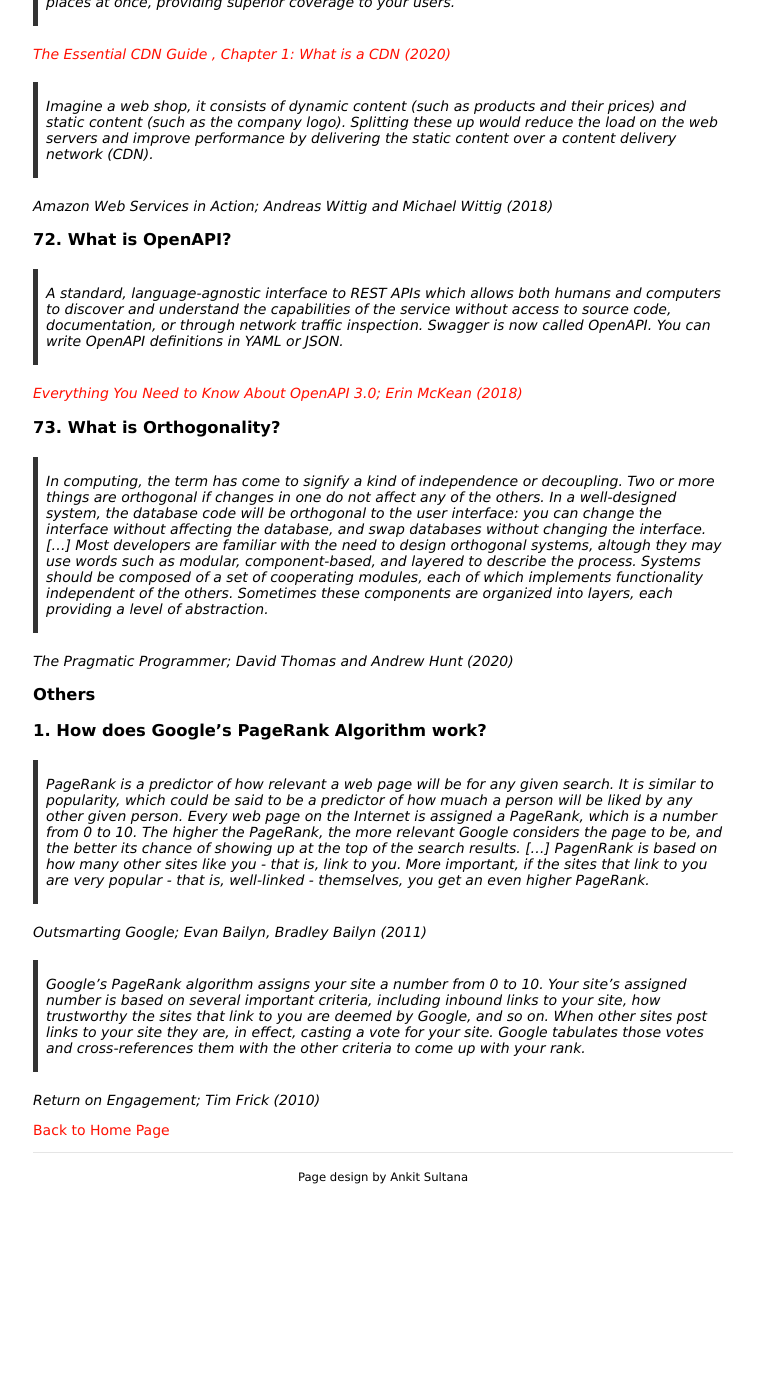
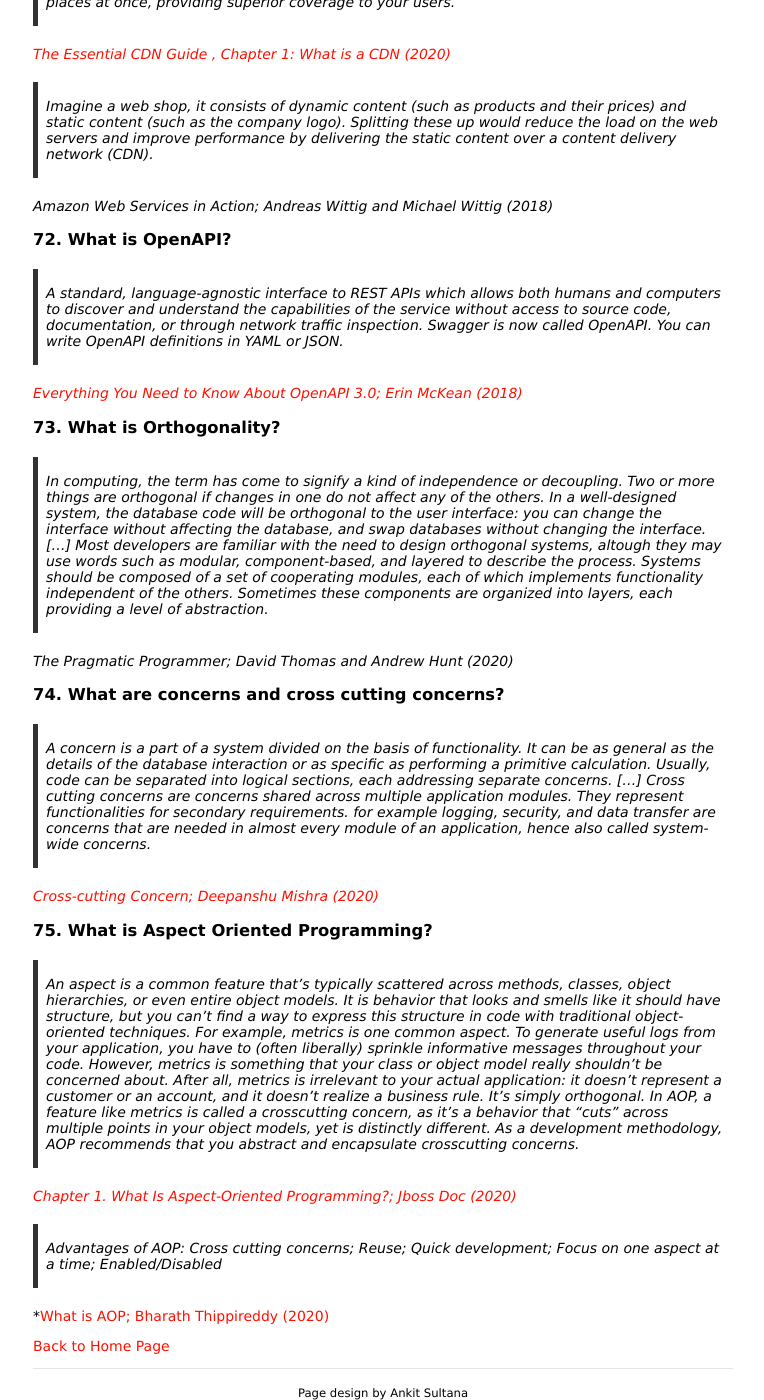
Before and after one commit to bzamith/bzamith.github.io, a Jekyll site: the page built from SEconcepts.md, in a window 1280 px wide and 1400 px high, scrolled down 20106 px. Shown: the whole window, without its empty margins (257-1021 px from the left). Built offline with Jekyll 4.4.1, drawn with Linux system fonts in a browser that asks for light colours; our own code applies the rules of GitHub Pages for plain Markdown files; before the commit the page ends 21290 px from its top, so only the background shows below that.

Commit message:
Include AOP definitions

```diff
--- a/SEconcepts.md
+++ b/SEconcepts.md
@@ -456,14 +456,18 @@ validate a concept, or validate the feasibility of it and you're doing some kind
 
 *The Pragmatic Programmer; David Thomas and Andrew Hunt (2020)*
 
-### Others
-### 1. How does Google's PageRank Algorithm work?
-> PageRank is a predictor of how relevant a web page will be for any given search. It is similar to popularity, which could be said to be a predictor of how muach a person will be liked by any other given person. Every web page on the Internet is assigned a PageRank, which is a number from 0 to 10. The higher the PageRank, the more relevant Google considers the page to be, and the better its chance of showing up at the top of the search results. [...] PagenRank is based on how many other sites like you - that is, link to you. More important, if the sites that link to you are very popular - that is, well-linked - themselves, you get an even higher PageRank.
+### 74. What are concerns and cross cutting concerns?
+> A concern is a part of a system divided on the basis of functionality. It can be as general as the details of the database interaction or as specific as performing a primitive calculation. Usually, code can be separated into logical sections, each addressing separate concerns. [...] Cross cutting concerns are concerns shared across multiple application modules. They represent functionalities for secondary requirements. for example logging, security, and data transfer are concerns that are needed in almost every module of an application, hence also called system-wide concerns.
 
-*Outsmarting Google; Evan Bailyn, Bradley Bailyn (2011)*
+*[Cross-cutting Concern; Deepanshu Mishra (2020)](https://medium.com/anatta-design/cross-cutting-concern-aadf4f51a5c1)*
 
-> Google's PageRank algorithm assigns your site a number from 0 to 10. Your site's assigned number is based on several important criteria, including inbound links to your site, how trustworthy the sites that link to you are deemed by Google, and so on. When other sites post links to your site they are, in effect, casting a vote for your site. Google tabulates those votes and cross-references them with the other criteria to come up with your rank.
+### 75. What is Aspect Oriented Programming?
+> An aspect is a common feature that's typically scattered across methods, classes, object hierarchies, or even entire object models. It is behavior that looks and smells like it should have structure, but you can't find a way to express this structure in code with traditional object-oriented techniques. For example, metrics is one common aspect. To generate useful logs from your application, you have to (often liberally) sprinkle informative messages throughout your code. However, metrics is something that your class or object model really shouldn't be concerned about. After all, metrics is irrelevant to your actual application: it doesn't represent a customer or an account, and it doesn't realize a business rule. It's simply orthogonal. In AOP, a feature like metrics is called a crosscutting concern, as it's a behavior that "cuts" across multiple points in your object models, yet is distinctly different. As a development methodology, AOP recommends that you abstract and encapsulate crosscutting concerns.
 
-*Return on Engagement; Tim Frick (2010)*
+*[Chapter 1. What Is Aspect-Oriented Programming?; Jboss Doc (2020)](https://docs.jboss.org/aop/1.0/aspect-framework/userguide/en/html/what.html)*
+
+> Advantages of AOP: Cross cutting concerns; Reuse; Quick development; Focus on one aspect at a time; Enabled/Disabled
+
+*[What is AOP; Bharath Thippireddy (2020)](https://www.youtube.com/watch?v=DuFPj8MlAVo)
 
 [Back to Home Page](https://bzamith.github.io/)
```
